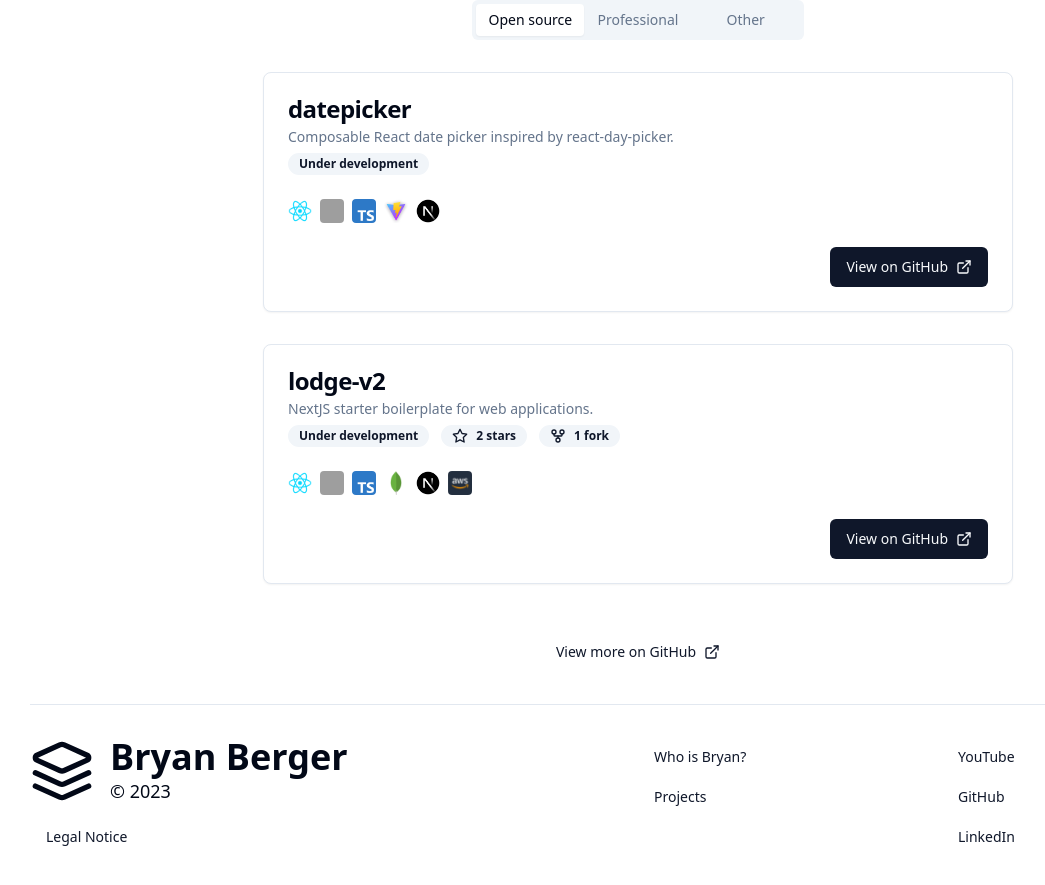
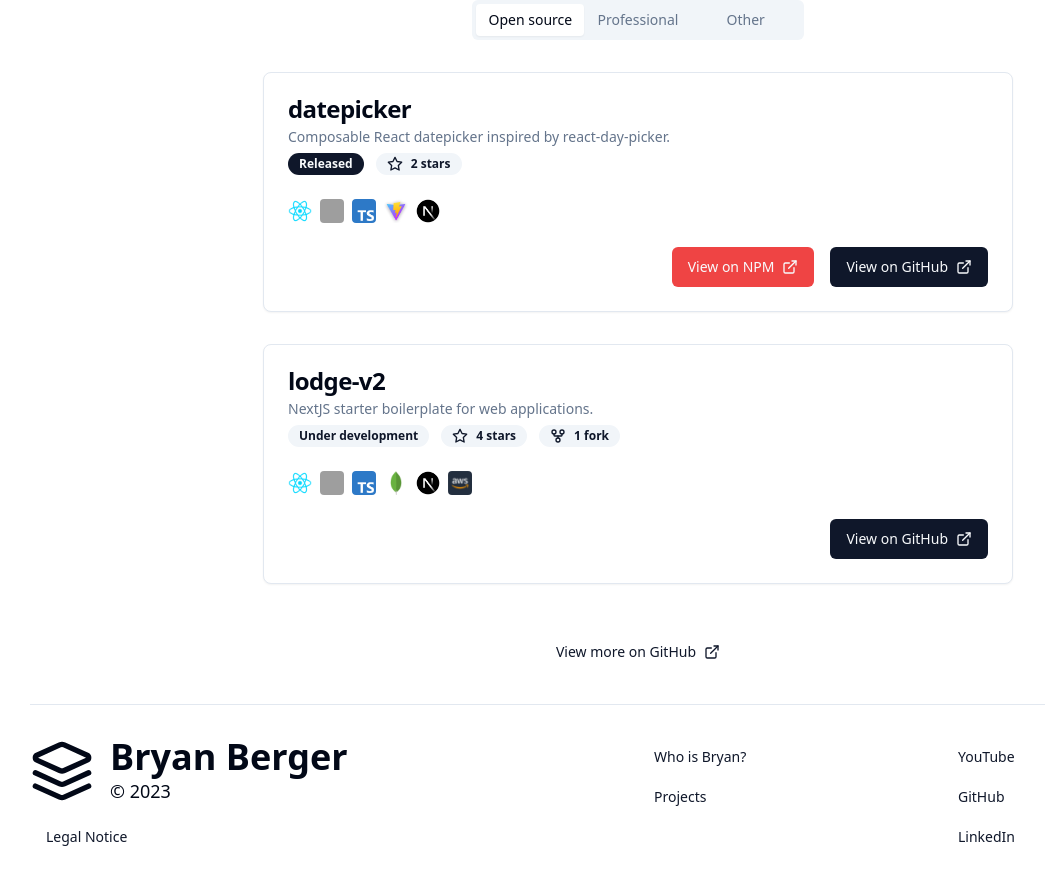
Before and after one commit to BryanBerger98/bryanberger.dev, a Next.js app: page / in a window 1280 px wide. Shown: the part 1120-2005 px from the top of the page, without its empty margins (2-1047 px from the left). Built offline with nearby package versions, Linux system fonts and the light colour scheme; grey boxes are pictures that could not be loaded.

Commit message:
feat(projects): update projects (#12)

```diff
--- a/app/_components/Projects/OpenSourceProjects.tsx
+++ b/app/_components/Projects/OpenSourceProjects.tsx
@@ -11,10 +11,11 @@ const projects: ProjectData[] = [
 	{
 		id: 1,
 		title: 'datepicker',
-		description: 'Composable React date picker inspired by react-day-picker.',
+		description: 'Composable React datepicker inspired by react-day-picker.',
 		github_url: 'https://github.com/BryanBerger98/datepicker',
-		status: 'under-development',
-		github_stars: 0,
+		npm_url: 'https://www.npmjs.com/package/@bryanberger/datepicker',
+		status: 'released',
+		github_stars: 2,
 		github_forks: 0,
 		technos: [
 			{
@@ -45,7 +46,7 @@ const projects: ProjectData[] = [
 		description: 'NextJS starter boilerplate for web applications.',
 		github_url: 'https://github.com/BryanBerger98/lodge-v2',
 		status: 'under-development',
-		github_stars: 2,
+		github_stars: 4,
 		github_forks: 1,
 		technos: [
 			{
--- a/app/_components/Projects/OtherProjects.tsx
+++ b/app/_components/Projects/OtherProjects.tsx
@@ -4,7 +4,7 @@ const projects: ProjectData[] = [
 	{
 		id: 1,
 		title: 'Atomic React',
-		description: 'French YouTube channel about React and learning platform.',
+		description: 'French YouTube channel about React.',
 		status: 'released',
 		website_url: 'https://atomic-react.com',
 		youtube_url: 'https://www.youtube.com/@atomicreact',
--- a/app/_components/Projects/ProjectCard.tsx
+++ b/app/_components/Projects/ProjectCard.tsx
@@ -16,6 +16,7 @@ export type ProjectData = {
 	github_stars?: number,
 	github_forks?: number,
 	status: 'under-development' | 'archived' | 'released',
+	version?: string,
 	website_url?: string,
 	technos: {
 		title: string;
@@ -69,6 +70,8 @@ const ProjectCard = ({ project }: ProjectCardProps) => {
 					}
 				</div>
 			</CardHeader>
+			{
+				project.technos.length > 0 ? (
 					<CardContent>
 						<div className="flex gap-2">
 							{
@@ -86,6 +89,8 @@ const ProjectCard = ({ project }: ProjectCardProps) => {
 							}
 						</div>
 					</CardContent>
+				) : null
+			}
 			<CardFooter className="justify-end gap-4">
 				{
 					project.website_url ? (
```
Lines whose indentation alone changed are shown as unchanged.
